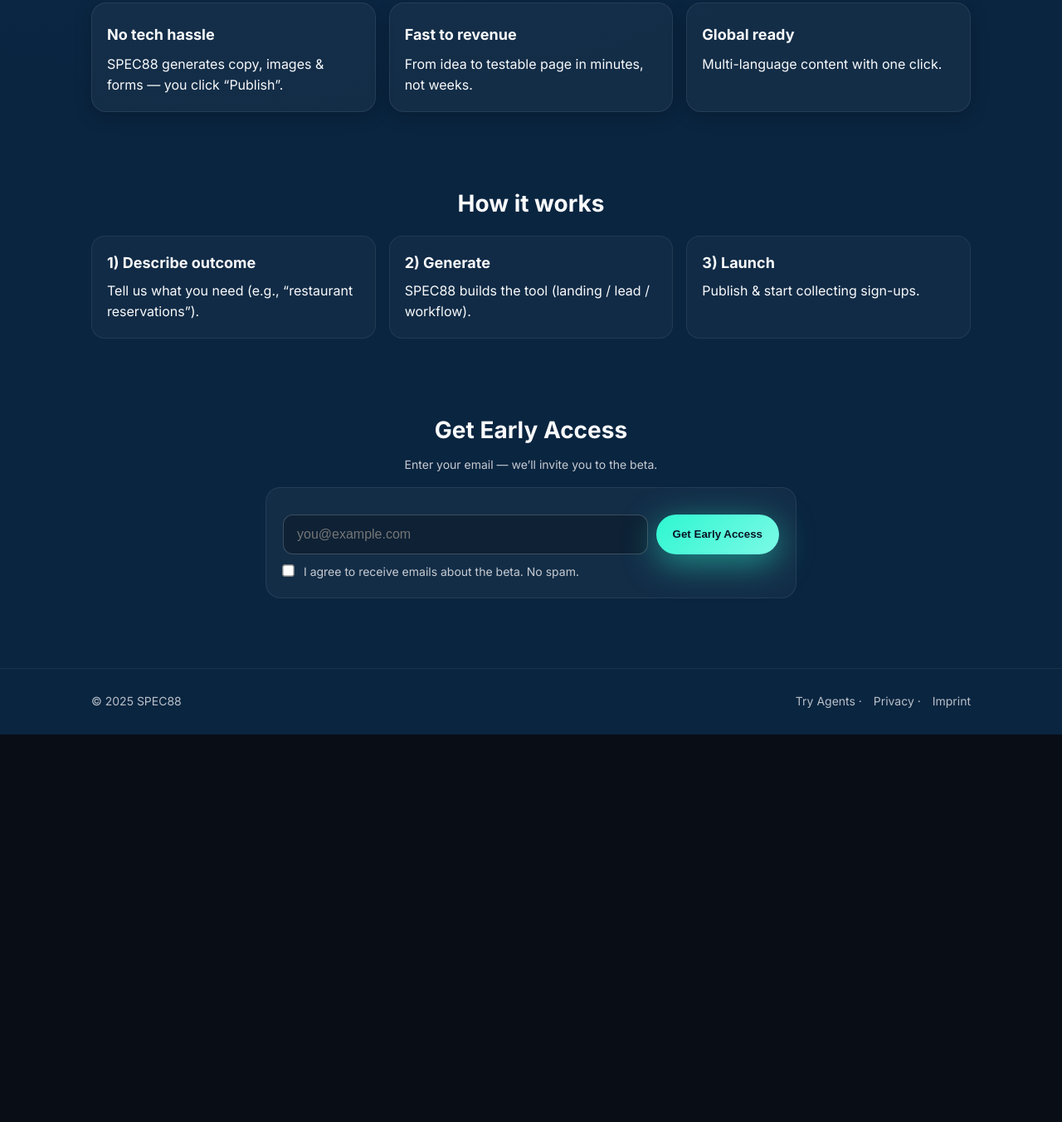
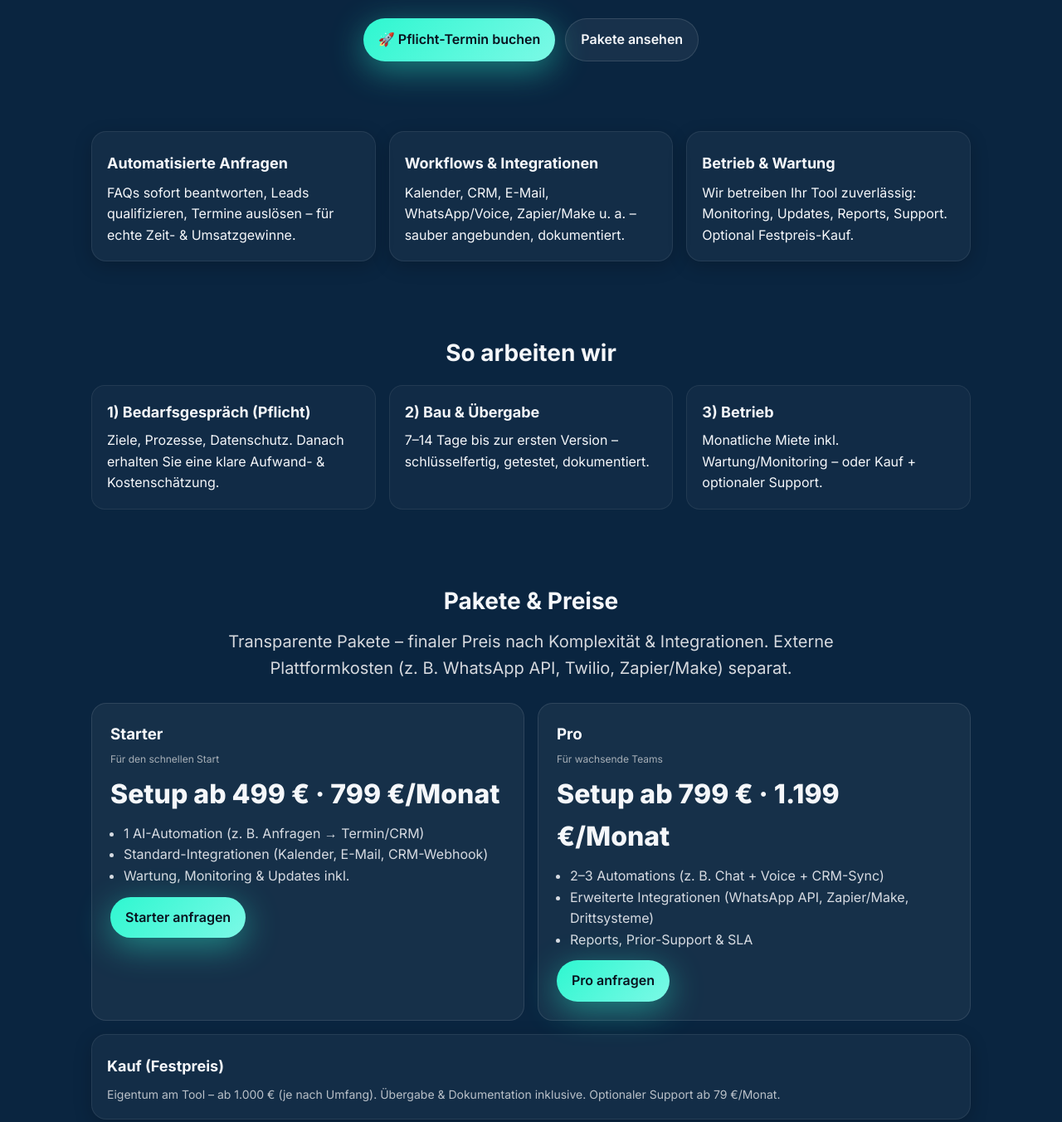
Before and after one commit to spec88-early-access/SPECC88, a plain HTML site: page index.html in a window 1280 px wide. Shown: the part 522-1874 px from the top of the page at 83% size. Before the commit the page ends 1407 px from the top, so only its background shows below. Drawn offline with Linux system fonts and the light colour scheme.

Commit message:
Update index.html

```diff
--- a/index.html
+++ b/index.html
@@ -1,41 +1,30 @@
 <!doctype html>
-<html lang="en">
+<html lang="de">
 <head>
   <meta charset="utf-8"/>
   <meta name="viewport" content="width=device-width, initial-scale=1"/>
-
-  <!-- Primary SEO -->
-  <title>SPEC88 – Generate AI Tools for your Business in Minutes</title>
-  <meta name="description" content="From reservation apps to websites — SPEC88 builds what you need. No code. No agency.">
-
-  <!-- Open Graph / Twitter (Social Preview) -->
+  <title>SPEC88 – Maßgeschneiderte AI-Tools (Starter & Pro)</title>
+  <meta name="description" content="SPEC88 baut und betreibt maßgeschneiderte AI-Automations-Tools. Fixe Pakete (Starter/Pro) oder Festpreis-Kauf. Pflicht-Termin buchen.">
   <meta property="og:type" content="website">
-  <meta property="og:title" content="SPEC88 – Generate AI Tools for your Business in Minutes">
-  <meta property="og:description" content="From reservation apps to websites — SPEC88 builds what you need. No code. No agency.">
-  <meta property="og:image" content="preview.png?v=2">
-  <meta property="og:image:width" content="1200">
-  <meta property="og:image:height" content="630">
+  <meta property="og:title" content="SPEC88 – Maßgeschneiderte AI-Tools (Starter & Pro)">
+  <meta property="og:description" content="Analyse → Umsetzung → Betrieb. Wir liefern schlüsselfertige AI-Tools.">
   <meta name="twitter:card" content="summary_large_image">
-
-  <!-- Fonts -->
-  <link rel="preconnect" href="https://fonts.googleapis.com">
-  <link rel="preconnect" href="https://fonts.gstatic.com" crossorigin>
+  <link rel="preconnect" href="https://fonts.googleapis.com"><link rel="preconnect" href="https://fonts.gstatic.com" crossorigin>
   <link href="https://fonts.googleapis.com/css2?family=Inter:wght@400;600;700;800&display=swap" rel="stylesheet">
 
-  <!-- Styles -->
   <style>
-    :root { --bg:#0A2540; --bg-dark:#090E16; --accent:#2EF7D0; --text:#F9FAFB; --muted:#C7CBD1; --border:rgba(255,255,255,.10); }
+    :root{--bg:#0A2540;--bg2:#090E16;--text:#F5F7FA;--muted:#B9C0C8;--accent:#2EF7D0;--border:rgba(255,255,255,.12)}
     *{box-sizing:border-box;margin:0;padding:0}
-    body{font-family:'Inter',system-ui,Arial;background:radial-gradient(1200px 800px at 20% -10%,#112B4E,var(--bg)) no-repeat,var(--bg-dark);color:var(--text);line-height:1.6}
-    a{color:#BEEFF0;text-decoration:none} a:hover{text-decoration:underline}
+    html,body{background:radial-gradient(1200px 800px at 20% -10%,#112B4E,var(--bg)) no-repeat,var(--bg2);color:var(--text);font-family:Inter,system-ui,Arial;line-height:1.6}
+    a{color:#CFFCF3;text-decoration:none} a:hover{text-decoration:underline}
     .container{max-width:1100px;margin:0 auto;padding:0 20px}
     header{position:sticky;top:0;z-index:40;background:rgba(9,14,22,.75);backdrop-filter:saturate(180%) blur(8px);border-bottom:1px solid rgba(255,255,255,.06)}
     .nav{display:flex;align-items:center;justify-content:space-between;padding:14px 0}
-    .brand{display:flex;align-items:center;gap:10px;font-weight:800;letter-spacing:.5px}
+    .brand{display:flex;align-items:center;gap:10px;font-weight:800;letter-spacing:.4px}
     .badge-logo{width:28px;height:28px;border-radius:10px;background:linear-gradient(135deg,var(--accent),#7CF9E6);display:inline-flex;align-items:center;justify-content:center;color:#0b1b2f;font-weight:800;box-shadow:0 8px 30px rgba(46,247,208,.4)}
-    .btn{display:inline-flex;align-items:center;justify-content:center;padding:12px 18px;border-radius:999px;border:1px solid var(--border);background:rgba(255,255,255,.06);color:var(--text);font-weight:600;transition:.2s ease;cursor:pointer}
+    .btn{display:inline-flex;align-items:center;justify-content:center;padding:12px 18px;border-radius:999px;border:1px solid var(--border);background:rgba(255,255,255,.06);color:var(--text);font-weight:600;transition:.2s;cursor:pointer}
     .btn:hover{transform:translateY(-1px);background:rgba(255,255,255,.12)}
-    .btn-accent{background:linear-gradient(135deg,var(--accent),#7CF9E6);color:#081524;border:none;box-shadow:0 10px 40px rgba(46,247,208,.5)}
+    .btn-accent{background:linear-gradient(135deg,var(--accent),#7CF9E6);color:#09121E;border:none;box-shadow:0 10px 40px rgba(46,247,208,.45)}
     .hero{padding:72px 0 40px;text-align:center}
     .title{font-size:clamp(32px,5vw,56px);line-height:1.05;font-weight:800;margin:10px 0 10px}
     .subtitle{font-size:clamp(16px,2.6vw,20px);color:#D6D9DE;max-width:780px;margin:0 auto 26px}
@@ -48,16 +37,17 @@
     .steps{display:grid;grid-template-columns:repeat(3,1fr);gap:16px}
     .step{background:rgba(255,255,255,.03);border:1px solid rgba(255,255,255,.07);border-radius:16px;padding:18px}
     .step strong{font-size:18px;display:block;margin-bottom:6px}
-    .email{background:rgba(255,255,255,.04);border:1px solid rgba(255,255,255,.08);border-radius:18px;padding:20px;max-width:640px;margin:0 auto}
-    input[type="email"]{width:100%;padding:14px 16px;border-radius:12px;border:1px solid rgba(255,255,255,.2);background:rgba(0,0,0,.25);color:var(--text);font-size:16px;outline:none}
-    input[type="checkbox"]{transform:scale(1.1);margin-right:8px}
-    .row{display:flex;gap:10px;margin-top:12px}
-    .row .btn{flex:0 0 auto;padding-inline:20px}
-    .row input{flex:1}
-    .muted{color:var(--muted);font-size:14px}
+    .pricing{display:grid;grid-template-columns:repeat(2,1fr);gap:16px}
+    .price{background:rgba(255,255,255,.05);border:1px solid rgba(255,255,255,.1);border-radius:18px;padding:22px}
+    .price h3{margin-bottom:6px}
+    .price .tag{font-size:12px;color:#A7AFB7;margin-bottom:6px}
+    .price .big{font-size:32px;font-weight:800}
+    .price ul{margin:10px 0 12px 16px;color:#D7DBE2}
+    .notice{font-size:14px;color:var(--muted)}
+    .legal{font-size:14px;color:#D7DBE2}
     footer{padding:28px 0;color:#B9C0C8;font-size:14px;border-top:1px solid rgba(255,255,255,.06);margin-top:40px}
     footer .fnav a{color:#B9C0C8;margin-left:10px}
-    @media(max-width:900px){.cards,.steps{grid-template-columns:1fr}.row{flex-direction:column}}
+    @media(max-width:960px){.cards,.steps,.pricing{grid-template-columns:1fr}}
   </style>
 </head>
 <body>
@@ -68,158 +58,186 @@
         <div class="badge-logo">S</div><div>SPEC88</div>
       </div>
       <div style="display:flex;gap:10px;align-items:center">
-        <a class="btn" href="#how" data-i18n="nav_how">How it works</a>
-        <a class="btn" href="agents.html" data-i18n="nav_agents">Try Agents</a>
-        <div style="display:flex;align-items:center;gap:8px">
-          <label for="langSel" class="muted" id="langLabel">Language</label>
-          <select id="langSel" aria-label="Language selector">
-            <option value="en">English</option>
-            <option value="de">Deutsch</option>
-          </select>
-        </div>
+        <a class="btn" href="#how">So funktioniert’s</a>
+        <a class="btn" href="#pricing">Preise</a>
+        <a class="btn btn-accent" href="https://calendly.com/davidyurko28/gesprach" target="_blank" rel="noopener">Termin buchen</a>
       </div>
     </div>
   </header>
 
-  <!-- ====== Hero ====== -->
   <main class="container">
+    <!-- ====== HERO ====== -->
     <section class="hero">
       <div class="badge-row">
-        <span class="badge" data-i18n="badge_ssl">SSL secured</span>
-        <span class="badge" data-i18n="badge_waitlist">10,000+ on waitlist (placeholder)</span>
-        <span class="badge" data-i18n="badge_multi">Multilingual</span>
+        <span class="badge">DSGVO-konform</span>
+        <span class="badge">Lieferung in 7–14 Tagen</span>
+        <span class="badge">Schlüsselfertig & dokumentiert</span>
       </div>
-      <h1 class="title" data-i18n="hero_title">Generate AI Tools for your Business in Minutes</h1>
-      <p class="subtitle" data-i18n="hero_subtitle">From reservation apps to websites — SPEC88 builds what you need.</p>
+      <h1 class="title">Wir bauen maßgeschneiderte AI-Tools. Kein Baukasten, kein Service-Abo.</h1>
+      <p class="subtitle">
+        Sie beschreiben Ihr Ziel – wir liefern das Tool schlüsselfertig: <strong>Analyse → Umsetzung → Betrieb</strong>.
+        Fixe Pakete (Starter/Pro) und individuelles Angebot je nach Komplexität.
+        <br>Hinweis: <strong>Ohne Gespräch kein Projekt</strong> (Pflicht-Termin).
+      </p>
       <div style="display:flex;gap:12px;justify-content:center">
-        <a class="btn btn-accent" href="agents.html" data-i18n="cta_primary">🚀 Try the first tool</a>
-        <a class="btn" href="#how" data-i18n="cta_secondary">How it works</a>
+        <a class="btn btn-accent" href="https://calendly.com/davidyurko28/gesprach" target="_blank" rel="noopener">🚀 Pflicht-Termin buchen</a>
+        <a class="btn" href="#pricing">Pakete ansehen</a>
       </div>
     </section>
 
-    <!-- ====== Features ====== -->
-    <section class="section" id="features">
+    <!-- ====== WHAT WE DO ====== -->
+    <section id="features" class="section">
       <div class="cards">
         <div class="card">
-          <h3 data-i18n="f1_t">No tech hassle</h3>
-          <p data-i18n="f1_d">SPEC88 generates copy, images & forms — you click “Publish”.</p>
+          <h3>Automatisierte Anfragen</h3>
+          <p>FAQs sofort beantworten, Leads qualifizieren, Termine auslösen – für echte Zeit- & Umsatzgewinne.</p>
         </div>
         <div class="card">
-          <h3 data-i18n="f2_t">Fast to revenue</h3>
-          <p data-i18n="f2_d">From idea to testable page in minutes, not weeks.</p>
+          <h3>Workflows & Integrationen</h3>
+          <p>Kalender, CRM, E-Mail, WhatsApp/Voice, Zapier/Make u. a. – sauber angebunden, dokumentiert.</p>
         </div>
         <div class="card">
-          <h3 data-i18n="f3_t">Global ready</h3>
-          <p data-i18n="f3_d">Multi-language content with one click.</p>
+          <h3>Betrieb & Wartung</h3>
+          <p>Wir betreiben Ihr Tool zuverlässig: Monitoring, Updates, Reports, Support. Optional Festpreis-Kauf.</p>
         </div>
       </div>
     </section>
 
-    <!-- ====== How it works ====== -->
+    <!-- ====== HOW WE WORK ====== -->
     <section id="how" class="section">
-      <h2 style="text-align:center;margin:0 0 16px;font-size:28px" data-i18n="how_title">How it works</h2>
-      <div class="steps" id="howSteps">
+      <h2 style="text-align:center;margin:0 0 16px;font-size:28px">So arbeiten wir</h2>
+      <div class="steps">
         <div class="step">
-          <strong data-i18n="step1_t">1) Describe outcome</strong>
-          <p data-i18n="step1_d">Tell us what you need (e.g., “restaurant reservations”).</p>
+          <strong>1) Bedarfsgespräch (Pflicht)</strong>
+          <p>Ziele, Prozesse, Datenschutz. Danach erhalten Sie eine klare Aufwand- & Kostenschätzung.</p>
         </div>
         <div class="step">
-          <strong data-i18n="step2_t">2) Generate</strong>
-          <p data-i18n="step2_d">SPEC88 builds the tool (landing / lead / workflow).</p>
+          <strong>2) Bau & Übergabe</strong>
+          <p>7–14 Tage bis zur ersten Version – schlüsselfertig, getestet, dokumentiert.</p>
         </div>
         <div class="step">
-          <strong data-i18n="step3_t">3) Launch</strong>
-          <p data-i18n="step3_d">Publish & start collecting sign-ups.</p>
+          <strong>3) Betrieb</strong>
+          <p>Monatliche Miete inkl. Wartung/Monitoring – oder Kauf + optionaler Support.</p>
         </div>
       </div>
     </section>
 
-    <!-- ====== Email Capture ====== -->
-    <section id="early" class="section">
-      <h2 style="text-align:center;margin:0 0 8px;font-size:28px" data-i18n="early_title">Get Early Access</h2>
-      <p class="muted" style="text-align:center;margin:0 0 16px" id="early_desc" data-i18n="early_desc">Enter your email — we’ll invite you to the beta.</p>
-      <form class="email" action="https://formspree.io/f/mvgqewzy" method="POST">
-        <input type="hidden" name="_redirect" value="thanks.html">
-        <input type="hidden" name="_subject" value="SPEC88 – New signup">
-        <input type="text" name="_gotcha" style="display:none">
-        <div class="row">
-          <input type="email" name="email" id="emailInput" placeholder="you@example.com" required>
-          <button class="btn btn-accent" type="submit" id="submitBtn" data-i18n="cta_submit">Get Early Access</button>
+    <!-- ====== PRICING ====== -->
+    <section id="pricing" class="section">
+      <h2 style="text-align:center;margin:0 0 16px;font-size:28px">Pakete & Preise</h2>
+      <p class="subtitle" style="text-align:center;margin-top:-6px">
+        Transparente Pakete – finaler Preis nach Komplexität & Integrationen. Externe Plattformkosten (z. B. WhatsApp API, Twilio, Zapier/Make) separat.
+      </p>
+
+      <div class="pricing">
+        <div class="price">
+          <h3>Starter</h3>
+          <div class="tag">Für den schnellen Start</div>
+          <div class="big">Setup ab 499 € · 799 €/Monat</div>
+          <ul>
+            <li>1 AI-Automation (z. B. Anfragen → Termin/CRM)</li>
+            <li>Standard-Integrationen (Kalender, E-Mail, CRM-Webhook)</li>
+            <li>Wartung, Monitoring & Updates inkl.</li>
+          </ul>
+          <a class="btn btn-accent" href="https://calendly.com/davidyurko28/gesprach" target="_blank" rel="noopener">Starter anfragen</a>
         </div>
-        <p class="muted" style="margin-top:10px" id="consent">
-          <label><input type="checkbox" required> <span data-i18n="consent">I agree to receive emails about the beta. No spam.</span></label>
+
+        <div class="price">
+          <h3>Pro</h3>
+          <div class="tag">Für wachsende Teams</div>
+          <div class="big">Setup ab 799 € · 1.199 €/Monat</div>
+          <ul>
+            <li>2–3 Automations (z. B. Chat + Voice + CRM-Sync)</li>
+            <li>Erweiterte Integrationen (WhatsApp API, Zapier/Make, Drittsysteme)</li>
+            <li>Reports, Prior-Support & SLA</li>
+          </ul>
+          <a class="btn btn-accent" href="https://calendly.com/davidyurko28/gesprach" target="_blank" rel="noopener">Pro anfragen</a>
+        </div>
+      </div>
+
+      <div class="card" style="margin-top:16px">
+        <h3>Kauf (Festpreis)</h3>
+        <p class="notice">
+          Eigentum am Tool – ab 1.000 € (je nach Umfang). Übergabe & Dokumentation inklusive.
+          Optionaler Support ab 79 €/Monat.
         </p>
-      </form>
+      </div>
+    </section>
+
+    <!-- ====== TRUST & LEGAL TEASER ====== -->
+    <section class="section">
+      <div class="card">
+        <h3>Datenschutz & Rechtliches</h3>
+        <p class="legal">
+          Verarbeitung auf Basis Art. 6 Abs. 1 lit. b (Vertrag) und f (berechtigtes Interesse); bei Marketing auf Basis Einwilligung (a).
+          Auftragsverarbeitung (AVV) mit Drittanbietern; ggf. Drittlandübermittlung auf Basis Standardvertragsklauseln (SCC).
+          <br>Volltext: <a href="#impressum">Impressum</a> & <a href="#datenschutz">Datenschutz</a>.
+        </p>
+        <div class="badge-row" style="justify-content:flex-start">
+          <span class="badge">AVV & SCC</span>
+          <span class="badge">Rollen & Verantwortlichkeiten klar</span>
+          <span class="badge">Privacy by Design</span>
+        </div>
+      </div>
+    </section>
+
+    <!-- ====== FINAL CTA ====== -->
+    <section class="section" style="text-align:center">
+      <h2 style="margin-bottom:8px">Ohne Gespräch kein Projekt.</h2>
+      <p class="notice" style="margin-bottom:14px">Der erste Schritt ist immer ein kurzes Bedarfsgespräch (15–30 Min.).</p>
+      <a class="btn btn-accent" href="https://calendly.com/davidyurko28/gesprach" target="_blank" rel="noopener">Jetzt Pflicht-Termin buchen</a>
+    </section>
+
+    <!-- ====== LEGAL ====== -->
+    <section id="impressum" class="section">
+      <div class="card">
+        <h3>Impressum</h3>
+        <p><strong>Dienstanbieter:</strong> SPEC88 – David Romanovic Joe Kommende</p>
+        <p><strong>Geschäftsadresse:</strong><br>Tulpenstraße 4, 63128 Dietzenbach, Deutschland</p>
+        <p><strong>Kontakt:</strong><br>Tel.: +49 15678 400627 · E-Mail: <a href="mailto:Davidyurko28@gmail.com">Davidyurko28@gmail.com</a></p>
+        <p><strong>USt-ID:</strong> wird nachträglich ergänzt (sofern vorhanden)</p>
+        <p><strong>Verantwortlich i.S.d. § 18 Abs. 2 MStV:</strong> David Romanovic Joe Kommende</p>
+      </div>
+    </section>
+
+    <section id="datenschutz" class="section">
+      <div class="card">
+        <h3>Datenschutz (Kurzfassung & Volltext-Skeleton)</h3>
+        <p class="legal">
+          <strong>Zwecke:</strong> Beantwortung von Anfragen, Angebotserstellung, Projektumsetzung, Betrieb & Wartung, Abrechnung, optional Marketing (mit Einwilligung).<br>
+          <strong>Rechtsgrundlagen:</strong> Art. 6 Abs. 1 lit. b (Vertrag), lit. f (berechtigtes Interesse), lit. a (Einwilligung, z. B. Newsletter/Marketing).<br>
+          <strong>Kategorien Daten:</strong> Stamm- und Kontaktdaten, Kommunikationsinhalte, technische Nutzungsdaten; projektbezogen auch Endkundendaten im Auftrag.<br>
+          <strong>Empfänger:</strong> Hosting-Provider; Kommunikations-/API-Dienste (z. B. WhatsApp Cloud API/Meta, Twilio/Voice, Calendly, Zapier/Make, ggf. CRM/Analytics nach Vereinbarung).<br>
+          <strong>Drittlandübermittlung:</strong> sofern Dienste außerhalb EU/EWR, Einsatz von Standardvertragsklauseln (SCC).<br>
+          <strong>Speicherdauer:</strong> projekt-/vertragsbezogen; gesetzliche Aufbewahrungspflichten bleiben unberührt.<br>
+          <strong>Rechte:</strong> Auskunft, Berichtigung, Löschung, Einschränkung, Datenübertragbarkeit, Widerspruch; Beschwerde bei einer Aufsichtsbehörde.<br>
+          <strong>AVV:</strong> Wir schließen eine Auftragsverarbeitung (Art. 28 DSGVO), wenn wir Kundendaten im Auftrag verarbeiten; Verantwortlichkeiten werden vertraglich geregelt.<br>
+          <strong>Kontakt Datenschutz:</strong> per E-Mail an <a href="mailto:Davidyurko28@gmail.com">Davidyurko28@gmail.com</a>.
+        </p>
+      </div>
     </section>
   </main>
 
-  <!-- ====== Footer ====== -->
   <footer>
     <div class="container" style="display:flex;align-items:center;justify-content:space-between;gap:10px;flex-wrap:wrap">
       <div>© <span id="yr"></span> SPEC88</div>
       <div class="fnav">
-        <a href="agents.html" data-i18n="nav_agents">Agents</a> ·
-        <a href="#" onclick="alert('Coming soon');return false;">Privacy</a> ·
-        <a href="#" onclick="alert('Coming soon');return false;">Imprint</a>
+        <a href="#pricing">Preise</a> ·
+        <a href="#impressum">Impressum</a> ·
+        <a href="#datenschutz">Datenschutz</a> ·
+        <a href="https://calendly.com/davidyurko28/gesprach" target="_blank" rel="noopener">Termin</a>
       </div>
     </div>
   </footer>
 
-  <!-- ====== Language (i18n) ====== -->
   <script>
+    // Jahr + smooth scroll
     document.getElementById('yr').textContent = new Date().getFullYear();
-
-    const dict = {
-      en: {
-        nav_how:"How it works", nav_agents:"Try Agents",
-        badge_ssl:"SSL secured", badge_waitlist:"10,000+ on waitlist (placeholder)", badge_multi:"Multilingual",
-        hero_title:"Generate AI Tools for your Business in Minutes",
-        hero_subtitle:"From reservation apps to websites — SPEC88 builds what you need.",
-        cta_primary:"🚀 Try the first tool", cta_secondary:"How it works", cta_submit:"Get Early Access",
-        f1_t:"No tech hassle", f1_d:"SPEC88 generates copy, images & forms — you click “Publish”.",
-        f2_t:"Fast to revenue", f2_d:"From idea to testable page in minutes, not weeks.",
-        f3_t:"Global ready", f3_d:"Multi-language content with one click.",
-        how_title:"How it works",
-        step1_t:"1) Describe outcome", step1_d:"Tell us what you need (e.g., “restaurant reservations”).",
-        step2_t:"2) Generate", step2_d:"SPEC88 builds the tool (landing / lead / workflow).",
-        step3_t:"3) Launch", step3_d:"Publish & start collecting sign-ups.",
-        early_title:"Get Early Access", early_desc:"Enter your email — we’ll invite you to the beta.",
-        consent:"I agree to receive emails about the beta. No spam."
-      },
-      de: {
-        nav_how:"So funktioniert’s", nav_agents:"Agents testen",
-        badge_ssl:"SSL geschützt", badge_waitlist:"10.000+ auf der Warteliste (Platzhalter)", badge_multi:"Mehrsprachig",
-        hero_title:"Erzeuge KI-Tools für dein Business in Minuten",
-        hero_subtitle:"Von Reservierungs-Apps bis Websites — SPEC88 baut, was du brauchst.",
-        cta_primary:"🚀 Erstes Tool testen", cta_secondary:"So funktioniert’s", cta_submit:"Frühzugang holen",
-        f1_t:"Kein Technik-Stress", f1_d:"SPEC88 generiert Texte, Bilder & Formulare – du klickst nur „Veröffentlichen“. ",
-        f2_t:"Schnell zu Umsatz", f2_d:"Von der Idee zur testbaren Seite in Minuten statt Wochen.",
-        f3_t:"Weltweit bereit", f3_d:"Mehrsprachiger Content mit einem Klick.",
-        how_title:"So funktioniert’s",
-        step1_t:"1) Ergebnis beschreiben", step1_d:"Sag uns, was du brauchst (z. B. „Restaurant-Reservierungen“).",
-        step2_t:"2) Generieren", step2_d:"SPEC88 baut das Tool (Landing / Lead / Workflow).",
-        step3_t:"3) Starten", step3_d:"Veröffentlichen & Anmeldungen sammeln.",
-        early_title:"Frühzugang", early_desc:"E-Mail eintragen — wir laden dich zur Beta ein.",
-        consent:"Ich stimme zu, E-Mails zur Beta zu erhalten. Kein Spam."
-      }
-    };
-
-    const sel = document.getElementById('langSel');
-    function applyLang(l) {
-      const d = dict[l] || dict.en;
-      document.querySelectorAll('[data-i18n]').forEach(el => {
-        const key = el.getAttribute('data-i18n');
-        if (d[key]) el.textContent = d[key];
-      });
-      localStorage.setItem('lang', l);
-      document.documentElement.lang = l;
-    }
-    sel.addEventListener('change', () => applyLang(sel.value));
-    (function initLang(){
-      const saved = localStorage.getItem('lang') || 'en';
-      sel.value = saved;
-      applyLang(saved);
-    })();
+    document.addEventListener('click', (e) => {
+      const a = e.target.closest('a[href^="#"]'); if(!a) return;
+      const id = a.getAttribute('href').slice(1); const el = document.getElementById(id);
+      if(el){ e.preventDefault(); el.scrollIntoView({behavior:'smooth'}) }
+    });
   </script>
 </body>
 </html>
```
